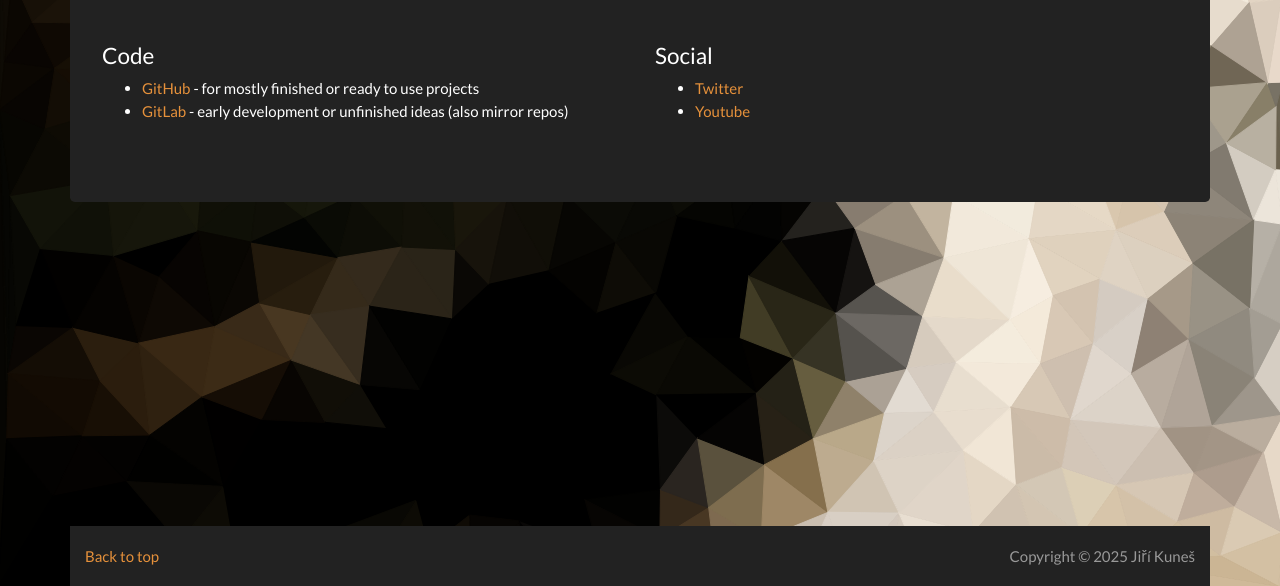
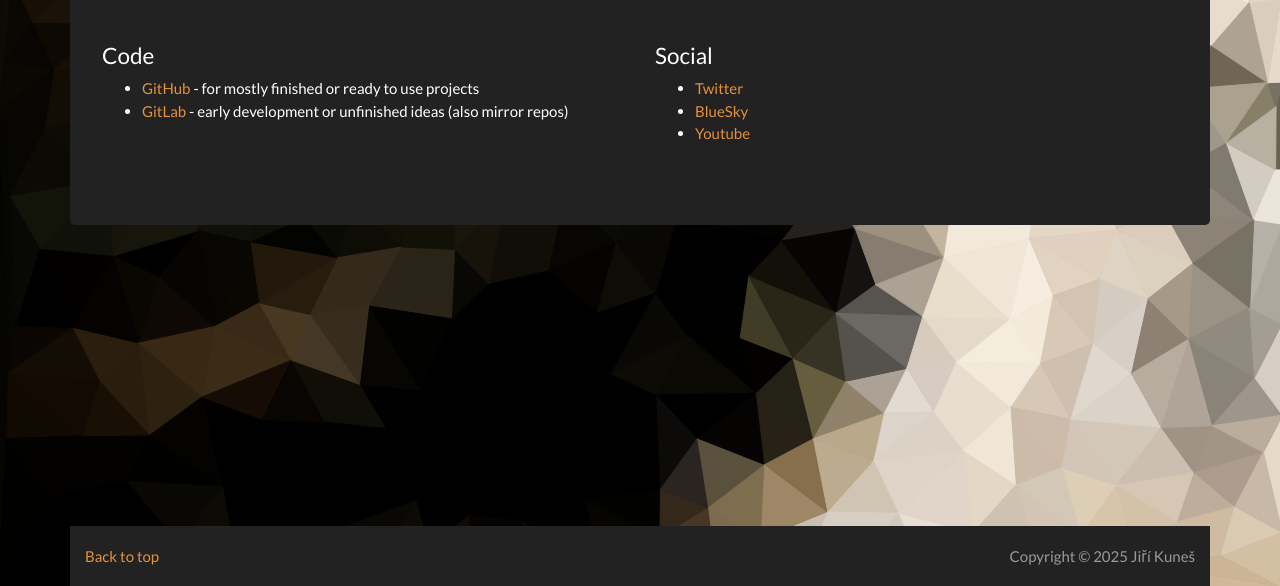
Before and after one commit to kunesj/jirikunes.eu, a website: page website/src/index.html in a window 1280 px wide. Shown: the part 214-800 px from the top of the page. Drawn offline with Linux system fonts and the light colour scheme.

Commit message:
Add bluesky link

```diff
--- a/website/src/index.html
+++ b/website/src/index.html
@@ -67,6 +67,7 @@
 
             <ul>
                 <li><a href="https://twitter.com/jirka642">Twitter</a></li>
+                <li><a href="https://bsky.app/profile/jirka642.jirikunes.eu">BlueSky</a></li>
                 <li><a href="https://www.youtube.com/user/jirka642/">Youtube</a></li>
             </ul>
         </div>
```
